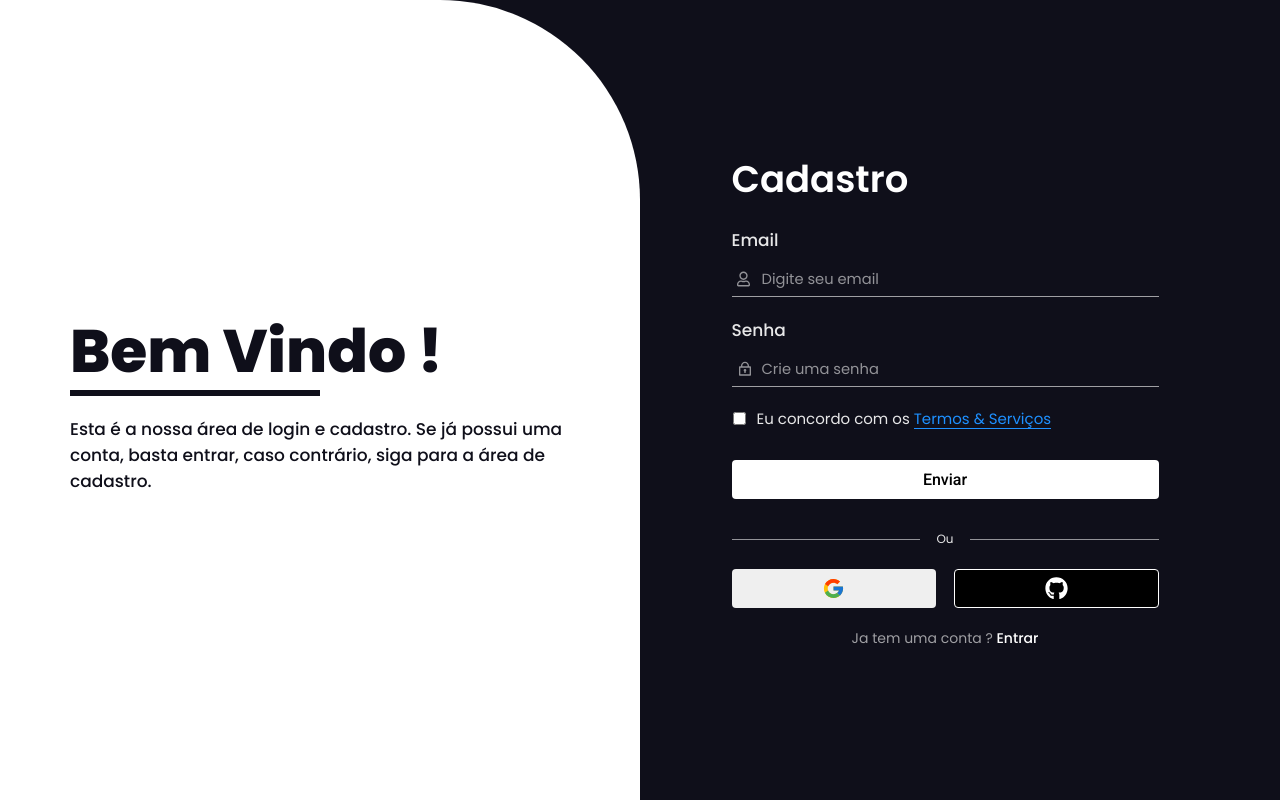
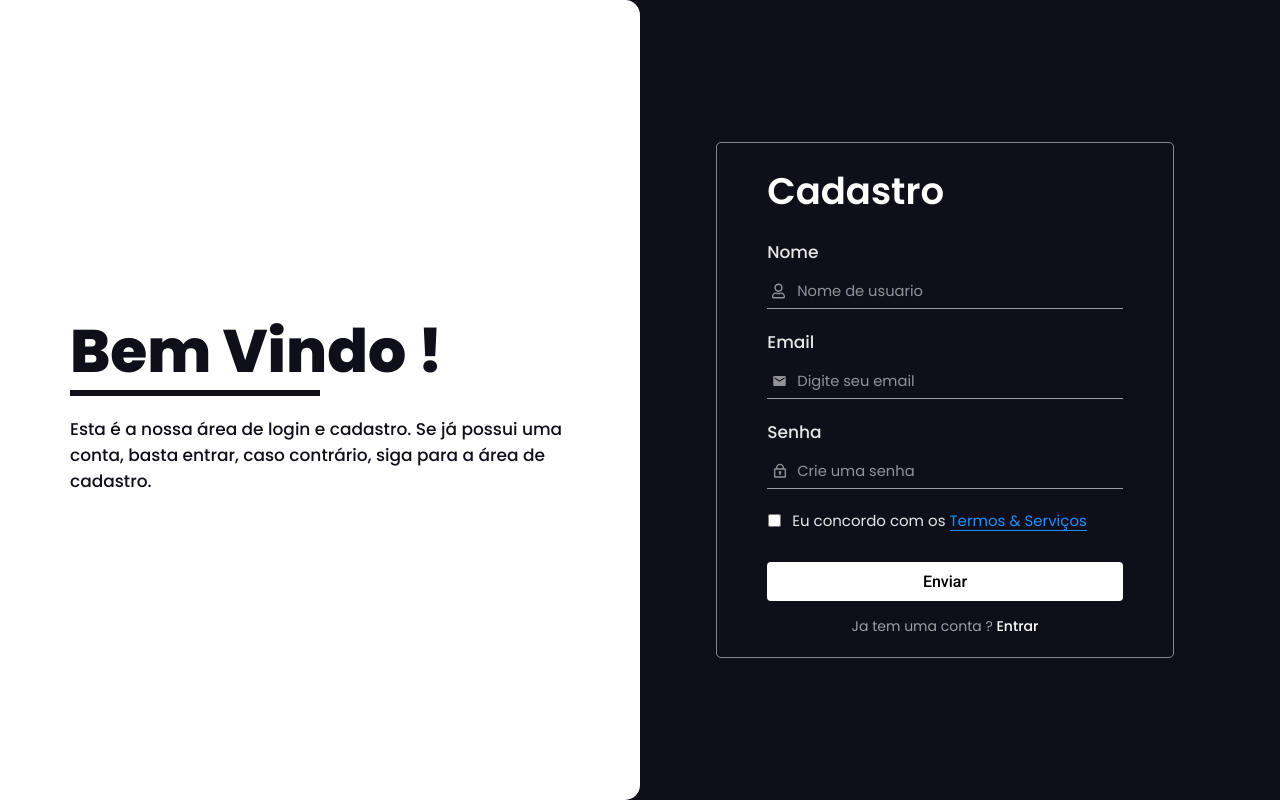
Before and after one commit to 888888b/Cadastro_app, a React (Vite) app: page / in a window 1280 px wide. Both pictures are taken after a click on the element "Criar". Built offline with nearby package versions, Linux system fonts and the light colour scheme.

Commit message:
Campo de nome adicionado aos dados do usuario

```diff
--- a/src/Auth/Auth.css
+++ b/src/Auth/Auth.css
@@ -98,7 +98,11 @@
 }
 
 .container-form{
-    min-width: 70%;
+    min-width: 75%;
+    border: 1pt solid rgb(255, 255, 255, 0.5);
+    padding: 20px 50px;
+    border-radius: 5px;
+    box-sizing: border-box;
 }
 
 form{
@@ -113,7 +117,7 @@ form h2{
     font: 600 37px 'Poppins', 'Roboto', sans-serif;
 }
 
-.email-input-box, .password-input-box, .check-box{
+.email-input-box, .password-input-box, .name-input-box, .check-box{
     display: flex;
     flex-direction: column;
     row-gap: 8px;
@@ -130,7 +134,7 @@ form label{
 }
 
 
-form .eye-icon, form .lock-icon, form .user-icon{
+form .eye-icon, form .lock-icon, form .user-icon, form .email-icon{
     color: var(--white-opacity-07);
     background-color: var(--transparent);
     position: absolute;
@@ -145,23 +149,22 @@ form .eye-icon, form .lock-icon, form .user-icon{
     transition: all .1s ease-in-out;
 }
 
-form .lock-icon{
-    left: 5px;
-    opacity: 1;
-    font-size: 16px;
-    cursor: auto;
-    z-index: 1;
-    transition: all 0s ease-in-out;
-    color: var(--white-opacity-05);
-    }
-
-form .user-icon{
+form .user-icon, form .lock-icon, form .email-icon{
     color: var(--white-opacity-05);
     left: 5px;
     opacity: 1;
     cursor: auto;
     z-index: 1;
     font-size: 13px;
+}
+
+form .lock-icon{
+    font-size: 16px;
+    transition: all 0s ease-in-out;
+}
+
+form .email-icon{
+    font-size: 15px;
 }
 
 form .eye-icon{
@@ -178,6 +181,10 @@ form .lock-invisible{
 }
 
 form .user-invisible{
+    opacity: 0;
+}
+
+form .email-invisible{
     opacity: 0;
 }
 
@@ -235,7 +242,7 @@ form .check-box label span::before{
 }
 
 form button{
-    height: 38px;
+    height: 39px;
     position: static;
     margin-top: 10px;
     border-radius: 4px;
@@ -317,6 +324,10 @@ form .btn-submit{
     color: var(--white);
 }
 
+.sign-up-form .account-exist{
+    margin-top: 15px;
+}
+
 .account-exist{
     margin-top: 10px;
 }
@@ -338,7 +349,8 @@ form .btn-submit{
     top: 0;
     left: 0;
     z-index: 20;
-    border-top-right-radius: 200px;
+    border-top-right-radius: 15px;
+    border-bottom-right-radius: 15px;
     background-color: var(--white);
     overflow-y: hidden;
 }
@@ -399,13 +411,14 @@ form .btn-submit{
         width: min(500px, 100%);
         margin: auto;
         min-width: 0%;
-        padding: 0px 30px;
+        padding: 20px 30px;
     }
 
 }
 
 @media screen and (max-width: 500px) {
     .auth-form .container-form{
-        padding: 0px 15px;
+        padding: 20px 20px;
+        width: calc(100% - 30px);
     }
 }
--- a/src/Auth/AuthPage.jsx
+++ b/src/Auth/AuthPage.jsx
@@ -3,6 +3,7 @@ import { useState, useRef, useContext } from "react";
 import { useNavigate } from "react-router-dom";
 import { FaRegUser, FaGithub, FaRegEyeSlash } from "react-icons/fa";
 import { RiLock2Line } from "react-icons/ri";
+import { MdEmail } from "react-icons/md";
 import { FcGoogle } from "react-icons/fc";
 import { getDatabase, ref, push, set, onValue, orderByChild, query, equalTo } from 'firebase/database';
 import { ToastContainer, toast } from 'react-toastify';
@@ -10,6 +11,7 @@ import 'react-toastify/dist/ReactToastify.css';
 import { FirebaseContext } from '../context/firebaseContext';
 
 function AuthPage() {
+    const [isEmailIconActive, setIsEmailIconActive] = useState('email-visible');
     const [isEyeIconActive, setIsEyeIconActive] = useState('eye-invisible');
     const [isLockIconActive, setIsLockIconActive] = useState('lock-visible');
     const [isUserIconActive, setIsUserIconActive] = useState('user-visible');
@@ -42,18 +44,18 @@ function AuthPage() {
     const ShowPasswordInputValue = () => {
         if (activeForm === 'sign-in'){
             if (inputsRef.current){
-                if (inputsRef.current[3].type === 'text'){
-                    inputsRef.current[3].type = 'password';
+                if (inputsRef.current[4].type === 'text'){
+                    inputsRef.current[4].type = 'password';
                 }else{
-                    inputsRef.current[3].type = 'text';
+                    inputsRef.current[4].type = 'text';
                 }
             }
         }else{
             if (inputsRef.current){
-                if (inputsRef.current[1].type === 'text'){
-                    inputsRef.current[1].type = 'password';
+                if (inputsRef.current[2].type === 'text'){
+                    inputsRef.current[2].type = 'password';
                 }else{
-                    inputsRef.current[1].type = 'text';
+                    inputsRef.current[2].type = 'text';
                 }
             }
         }
@@ -73,21 +75,30 @@ function AuthPage() {
                 setIsLockIconActive('lock-invisible')
                 setIsEyeIconActive('eye-visible');
             }else{
-                setIsUserIconActive('user-invisible');
+                if (type === 'name'){
+                    setIsUserIconActive('user-invisible');
+                }else{
+                    setIsEmailIconActive('email-invisible');
+                }
             }
         }else{
             if (type === 'password'){
                 setIsEyeIconActive('eye-invisible');
                 setIsLockIconActive('lock-visible')
             }else{
+                if (type === 'name'){
+                    setIsUserIconActive('user-visible');
+                }
+
                 if (type === 'email'){
-                    setIsUserIconActive('user-visible');
+                    setIsEmailIconActive('email-visible');
                 }
 
                 if (type === 'all'){
                     setIsUserIconActive('user-visible');
                     setIsEyeIconActive('eye-invisible');
                     setIsLockIconActive('lock-visible')
+                    setIsEmailIconActive('email-visible');
                 }
             }
         }
@@ -109,18 +120,18 @@ function AuthPage() {
 
     const handleSubmitForm = (formRef, formType, inputsValue) => {
         formRef.preventDefault();
-        if (inputsValue[0] && inputsValue[1] && inputsValue[2] && inputsValue[3]){
+        if (inputsValue[0] && inputsValue[1] && inputsValue[2] && inputsValue[3] && inputsValue[4]){
             if (formType === 'sign-in'){
-                authenticateUser(inputsValue[2].value.toLowerCase(), inputsValue[3].value.toLowerCase());
+                authenticateUser(inputsValue[3].value.toLowerCase(), inputsValue[4].value.toLowerCase());
             }else{
                 if(formType === 'sign-up'){
-                    addUserToDb(inputsValue[0].value.toLowerCase(), inputsValue[1].value.toLowerCase());
+                    addUserToDb(inputsValue[1].value.toLowerCase(), inputsValue[2].value.toLowerCase(), inputsValue[0].value);
                 }
             }
         }
     }
 
-    const addUserToDb = async (userEmail, userPassword) => {
+    const addUserToDb = async (userEmail, userPassword, userName) => {
         const db = getDatabase(app.firebaseApp);
         const userRef = ref(db, 'users');
         const userID = push(userRef).key;
@@ -131,10 +142,19 @@ function AuthPage() {
             if (response){
                 notify('Email já cadastrado!')
             }else{
-                set(ref(db, `users/${userID}`) , {email: userEmail, password: userPassword, created: creationDate}).then(() => {
-                    app.setIsLoggedIn(true);
-                    app.setCurrentUserData({email: userEmail, password: userPassword, created: creationDate });
-                    navigate('/home');
+                set(ref(db, `users/${userID}`) , {
+                    name: userName,
+                    email: userEmail,
+                    password: userPassword,
+                    created: creationDate
+                        }).then(() => {
+                        app.setIsLoggedIn(true);
+                        app.setCurrentUserData({
+                            name: userName,
+                            email: userEmail,
+                            password: userPassword,
+                            created: creationDate });
+                        navigate('/home');
                 });
             }
         }catch (error){
@@ -189,16 +209,31 @@ function AuthPage() {
                     <form onSubmit={(e) => {handleSubmitForm(e, 'sign-up', inputsRef.current)}} id="sign-up">
                         <h2>Cadastro</h2>
 
+                        <div className="name-input-box">
+                            <label htmlFor="user-name">Nome</label>
+                            <div className="input-box">
+                                <FaRegUser className={`user-icon ${isUserIconActive}`}/>
+                                <input
+                                    type="text"
+                                    id='user-name'
+                                    onChange={(e) => inputObserver(e.target.value, 'name')}
+                                    ref={(e) => inputsRef.current[0] = e}
+                                    placeholder="Nome de usuario"
+                                    required
+                                />
+                            </div>
+                        </div>
+
                         <div className="email-input-box">
                             <label htmlFor="sign-up-email">Email</label>
                             <div className="input-box">
-                                <FaRegUser className={`user-icon ${isUserIconActive}`}/>
+                                <MdEmail className={`email-icon ${isEmailIconActive}`}/>
                                 <input
                                     className="email"
                                     id="sign-up-email"
                                     type="text"
                                     onChange={(e) => inputObserver(e.target.value, 'email')}
-                                    ref={(e) => inputsRef.current[0] = e}
+                                    ref={(e) => inputsRef.current[1] = e}
                                     placeholder="Digite seu email"
                                     required/>
                             </div>
@@ -220,7 +255,7 @@ function AuthPage() {
                                   id="sign-up-password"
                                   placeholder="Crie uma senha"
                                   onChange={(e) => inputObserver(e.target.value, 'password')}
-                                  ref={(e) => inputsRef.current[1] = e}
+                                  ref={(e) => inputsRef.current[2] = e}
                                   required
                                 />
                             </div>
@@ -234,18 +269,6 @@ function AuthPage() {
                         <button className="btn-submit">Enviar</button>
                     </form>
 
-                    <div className="form-division">
-                        <div id="line"></div>
-                        <h3>Ou</h3>
-                    </div>
-                    <div className="Other-authentications-form">
-                        <button>
-                            <FcGoogle className='google-icon'/>
-                        </button>
-                        <button>
-                            <FaGithub className="facebook-icon"/>
-                        </button>
-                    </div>
                     <div className="account-exist">
                         <p>Ja tem uma conta ? <span onClick={handleChangeForm}>Entrar</span></p>
                     </div>
@@ -260,13 +283,13 @@ function AuthPage() {
                         <div className="email-input-box">
                             <label htmlFor="sign-in-email">Email</label>
                             <div className="input-box">
-                                <FaRegUser className={`user-icon ${isUserIconActive}`}/>
+                                <MdEmail className={`email-icon ${isEmailIconActive}`}/>
                                 <input
                                     className="email"
                                     id="sign-in-email"
                                     type="text"
                                     onChange={(e) => inputObserver(e.target.value, 'email')}
-                                    ref={(e) => inputsRef.current[2] = e}
+                                    ref={(e) => inputsRef.current[3] = e}
                                     placeholder="Digite seu email"
                                     required/>
                             </div>
@@ -288,7 +311,7 @@ function AuthPage() {
                                     id="sign-in-password"
                                     placeholder="Digite sua senha"
                                     onChange={(e) => inputObserver(e.target.value, 'password')}
-                                    ref={(e) => inputsRef.current[3] = e}
+                                    ref={(e) => inputsRef.current[4] = e}
                                     required
                                 />
                             </div>
--- a/src/Home/Home.css
+++ b/src/Home/Home.css
@@ -54,7 +54,7 @@ header li{
 .home-container .users-table{
     background-color: var(--white);
     display: grid;
-    grid-template-columns: auto auto auto;
+    grid-template-columns: auto auto auto auto;
     grid-template-rows: repeat(auto, 50px);
     border-radius: 3px;
 }
@@ -163,7 +163,7 @@ header li{
         background-color: var(--black-opacity-01);
     }
 
-    .users-data span:nth-of-type(3), .users-data p:nth-of-type(3){
+    .users-data span:nth-of-type(4), .users-data p:nth-of-type(4){
         border-bottom: none;
     }
 
--- a/src/Home/HomeComponents/Header.jsx
+++ b/src/Home/HomeComponents/Header.jsx
@@ -1,19 +1,25 @@
 import '../Home.css';
 import { useNavigate } from "react-router-dom";
-
+import { useContext, useEffect } from 'react';
+import { FirebaseContext } from '../../context/firebaseContext';
 
 function Header() {
     const navigate = useNavigate(undefined);
+    const firebaseApp = useContext(FirebaseContext);
     const handleNavigate = (e) =>{
         navigate(`/${e.target.id}`);
     }
 
+    useEffect(() => {
+        console.log(firebaseApp);
+    },[]);
+
     return(
         <header>
-            <h1>Vitor</h1>
+            <h1>{firebaseApp.currentUserData.name ? firebaseApp.currentUserData.name : null}</h1>
             <nav>
                 <ul>
-                    <li id='home' onClick={handleNavigate}>Home</li>
+                    <li id='home' onClick={handleNavigate}>Inicio</li>
                     <li id="auth-page" onClick={handleNavigate}>Login</li>
                     <li>|</li>
                     <li id='profile' onClick={handleNavigate}>Conta</li>
--- a/src/Home/HomePage.jsx
+++ b/src/Home/HomePage.jsx
@@ -39,13 +39,15 @@ function Home(){
             <h1>Tabela de usuarios</h1>
             <div className='users-table'>
 
-                <span className='element-left'>E-mail</span>
+                <span className='element-left'>Nome</span>
+                <span className='element-center'>E-mail</span>
                 <span className='element-center'>Senha</span>
                 <span className='element-right'>Criação</span>
 
                 {usersList.map(user => (
                     <>
-                        <p className='element-left'>{user.email}</p>
+                        <p className='element-left'>{user.name}</p>
+                        <p className='element-center'>{user.email}</p>
                         <p className='element-center'>{user.password.replace(/./g, '*')}</p>
                         <p className='element-right'>{user.created}</p>
                     </>
@@ -56,6 +58,8 @@ function Home(){
 
                 {usersList.map(user => (
                     <div className='users-data'>
+                        <span className='element-left'>Nome</span>
+                        <p className='element-right'>{user.name}</p>
                         <span className='element-left'>E-mail</span>
                         <p className='element-right'>{user.email}</p>
                         <span className='element-left'>Senha</span>
--- a/src/Profile/ProfilePage.jsx
+++ b/src/Profile/ProfilePage.jsx
@@ -33,6 +33,13 @@ function Profile() {
                         </span>
                     </div>
 
+                    <div className="data-items">
+                        <span>Nome de usuario</span>
+                        <span>
+                            {userdata.currentUserData.name ? userdata.currentUserData.name : 'Indisponivel'}
+                        </span>
+                    </div>
+
                 </div>
             </section>
 
```
